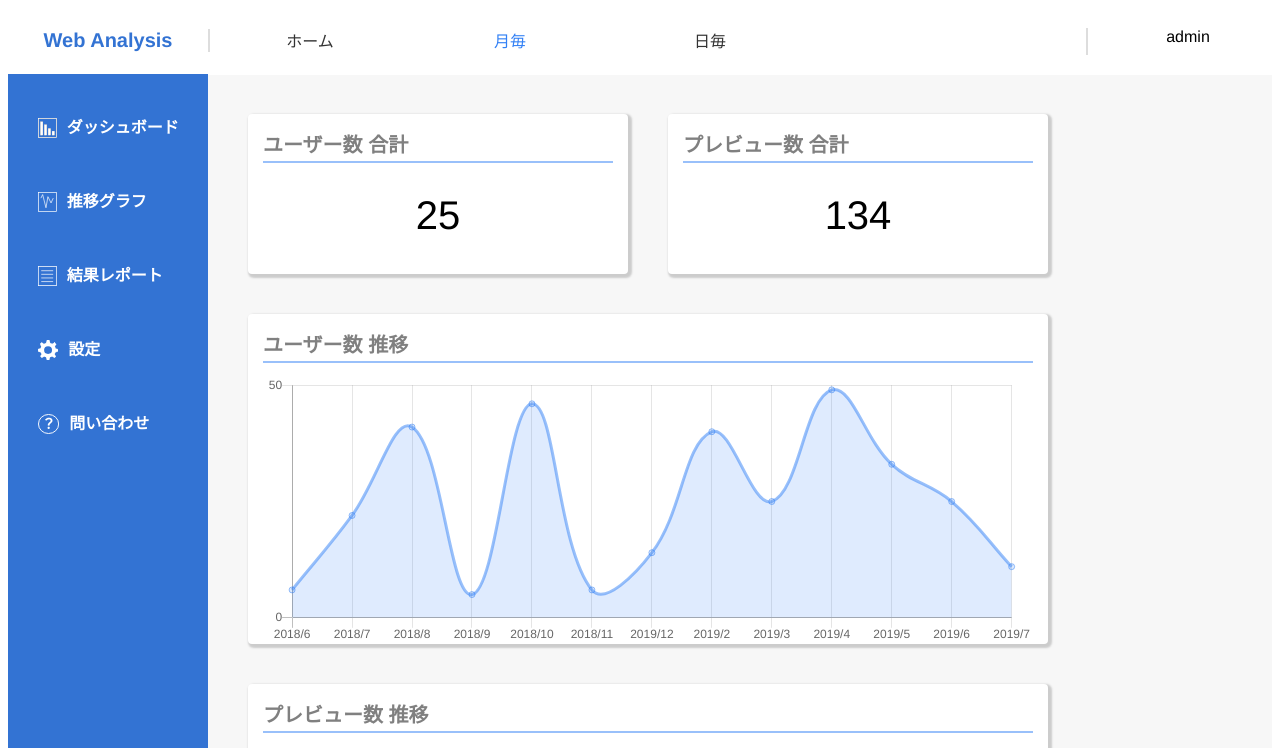
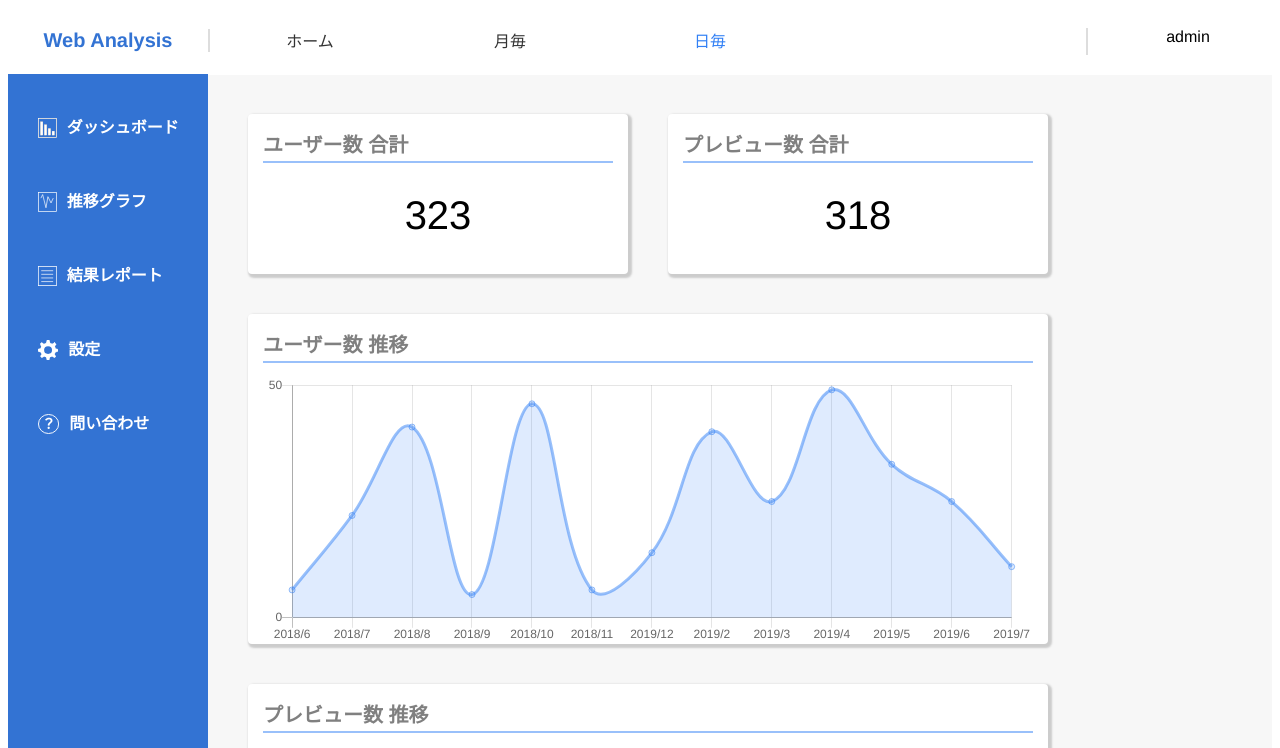
Before and after one commit to tominagamaya/vue-manage-app, a Vue app: page /daily in a window 1280 px wide. Shown: the top 748 px of the page. Built offline with nearby package versions, Linux system fonts and the light colour scheme.

Commit message:
Fix user and preview data to valiable value

```diff
--- a/src/components/molecules/ValueCard.vue
+++ b/src/components/molecules/ValueCard.vue
@@ -1,7 +1,7 @@
 <template>
   <div class="value-content">
     <card-title :value="name"></card-title>
-    <card-number :value="value"></card-number>
+    <card-number :value="value.toLocaleString()"></card-number>
   </div>
 </template>
 <script>
@@ -14,7 +14,7 @@ export default {
   },
   props: {
     name: String,
-    value: String
+    value: Number
   }
 };
 </script>
--- a/src/components/pages/DailyDashboard.vue
+++ b/src/components/pages/DailyDashboard.vue
@@ -1,15 +1,14 @@
 <template>
   <div>
-    <navbar baseName="monthly"></navbar>
+    <navbar baseName="daily"></navbar>
     <sidebar></sidebar>
     <div class="top">
       <div>
-        <value-card name="ユーザー数 合計" value="25"></value-card>
-        <value-card name="プレビュー数 合計" value="134"></value-card>
+        <value-card name="ユーザー数 合計" :value="userTotal"></value-card>
+        <value-card name="プレビュー数 合計" :value="previewTotal"></value-card>
       </div>
       <graph-card name="ユーザー数 推移" :data="getUserData" :label="getLabelList"></graph-card>
       <graph-card name="プレビュー数 推移" :data="getPreviewData" :label="getLabelList"></graph-card>
-      <list-card name="データ一覧"></list-card>
     </div>
   </div>
 </template>
@@ -29,8 +28,14 @@ export default {
   },
   data() {
     return {
-      hourNum: 13
+      hourNum: 13,
+      userData: [],
+      previewData: []
     };
+  },
+  created() {
+    this.userData = this.getUserData;
+    this.previewData = this.getPreviewData;
   },
   computed: {
     getUserData() {
@@ -53,6 +58,12 @@ export default {
       return [...Array(this.hourNum)].map(() =>
         Math.floor(Math.random() * Math.floor(50))
       );
+    },
+    userTotal() {
+      return this.userData.reduce((prev, current) => prev + current);
+    },
+    previewTotal() {
+      return this.previewData.reduce((prev, current) => prev + current);
     }
   }
 };
--- a/src/components/pages/Dashboard.vue
+++ b/src/components/pages/Dashboard.vue
@@ -5,8 +5,8 @@
     <div class="top">
       <div>
         <select-month @date="setMonthData"></select-month>
-        <value-card name="ユーザー数 合計" value="256"></value-card>
-        <value-card name="プレビュー数 合計" value="21,234"></value-card>
+        <value-card name="ユーザー数 合計" :value="userTotal"></value-card>
+        <value-card name="プレビュー数 合計" :value="previewTotal"></value-card>
       </div>
       <graph-card name="ユーザー数 推移" :data="userData" :label="labelData" :min="200" :max="600"></graph-card>
       <graph-card name="プレビュー数 推移" :data="previewData" :label="labelData"  :min="200" :max="600"></graph-card>
@@ -48,11 +48,17 @@ export default {
         () => 300 + Math.floor(Math.random() * Math.floor(500 - 300))
       );
     },
+    userTotal() {
+      return this.userData.reduce((prev, current) => prev + current);
+    },
     getPreviewData() {
       // TODO: fix getting from server data
       return [...Array(this.daysNum)].map(
         () => 300 + Math.floor(Math.random() * Math.floor(500 - 300))
       );
+    },
+    previewTotal() {
+      return this.previewData.reduce((prev, current) => prev + current);
     }
   },
   methods: {
--- a/src/components/pages/MonthlyDashboard.vue
+++ b/src/components/pages/MonthlyDashboard.vue
@@ -4,12 +4,11 @@
     <sidebar></sidebar>
     <div class="top">
       <div>
-        <value-card name="ユーザー数 合計" value="2,235"></value-card>
-        <value-card name="プレビュー数 合計" value="101,234"></value-card>
+        <value-card name="ユーザー数 合計" :value="userTotal"></value-card>
+        <value-card name="プレビュー数 合計" :value="previewTotal"></value-card>
       </div>
-      <graph-card name="ユーザー数 推移" :data="getUserData" :label="getLabelList" :min="200" :max="600"></graph-card>
-      <graph-card name="プレビュー数 推移" :data="getPreviewData" :label="getLabelList"  :min="200" :max="600"></graph-card>
-      <list-card name="データ一覧"></list-card>
+      <graph-card name="ユーザー数 推移" :data="userData" :label="getLabelList" :min="200" :max="600"></graph-card>
+      <graph-card name="プレビュー数 推移" :data="previewData" :label="getLabelList"  :min="200" :max="600"></graph-card>
     </div>
   </div>
 </template>
@@ -29,8 +28,14 @@ export default {
   },
   data() {
     return {
-      monthNum: 13
+      monthNum: 13,
+      userData: [],
+      previewData: []
     };
+  },
+  created() {
+    this.userData = this.getUserData;
+    this.previewData = this.getPreviewData;
   },
   computed: {
     getUserData() {
@@ -38,6 +43,9 @@ export default {
       return [...Array(this.monthNum)].map(
         () => 300 + Math.floor(Math.random() * Math.floor(500 - 300))
       );
+    },
+    userTotal() {
+      return this.userData.reduce((prev, current) => prev + current);
     },
     getLabelList() {
       const date = new Date();
@@ -53,6 +61,9 @@ export default {
       return [...Array(this.monthNum)].map(
         () => 300 + Math.floor(Math.random() * Math.floor(500 - 300))
       );
+    },
+    previewTotal() {
+      return this.previewData.reduce((prev, current) => prev + current);
     }
   }
 };
```
